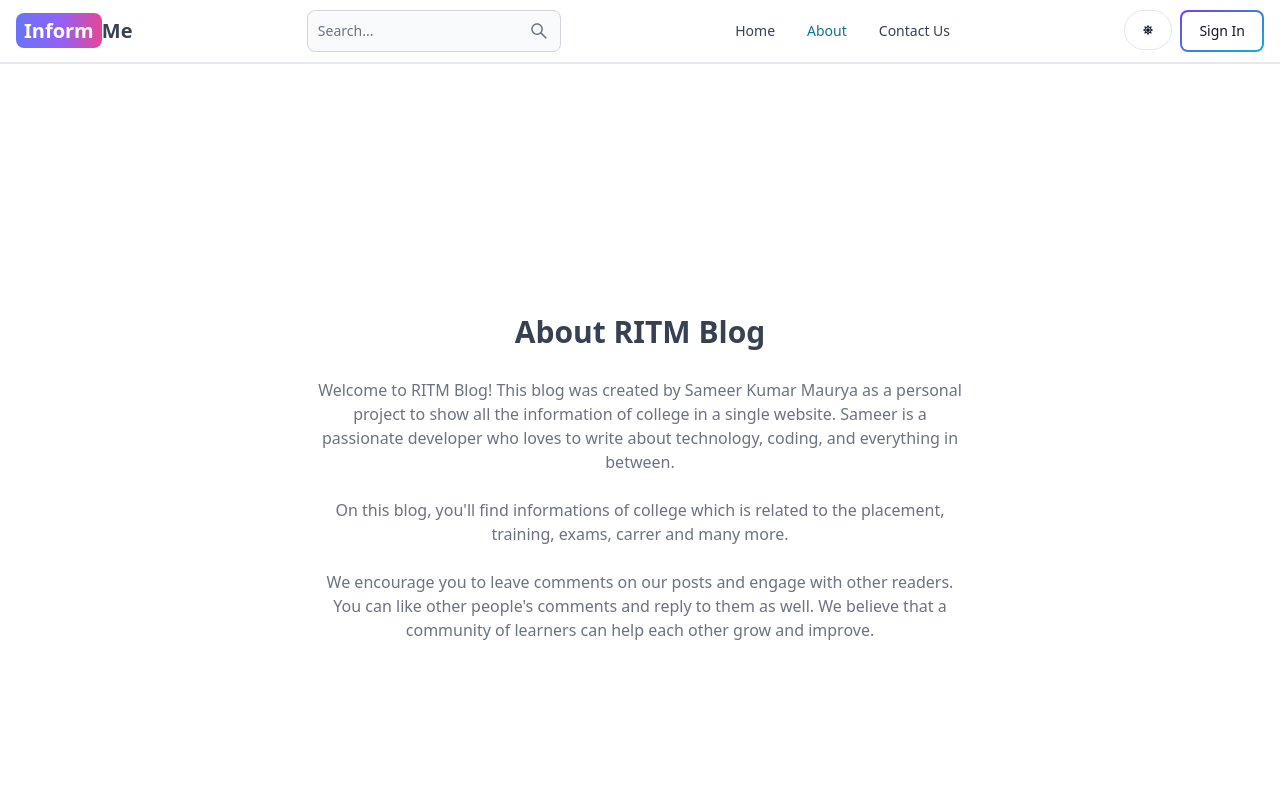
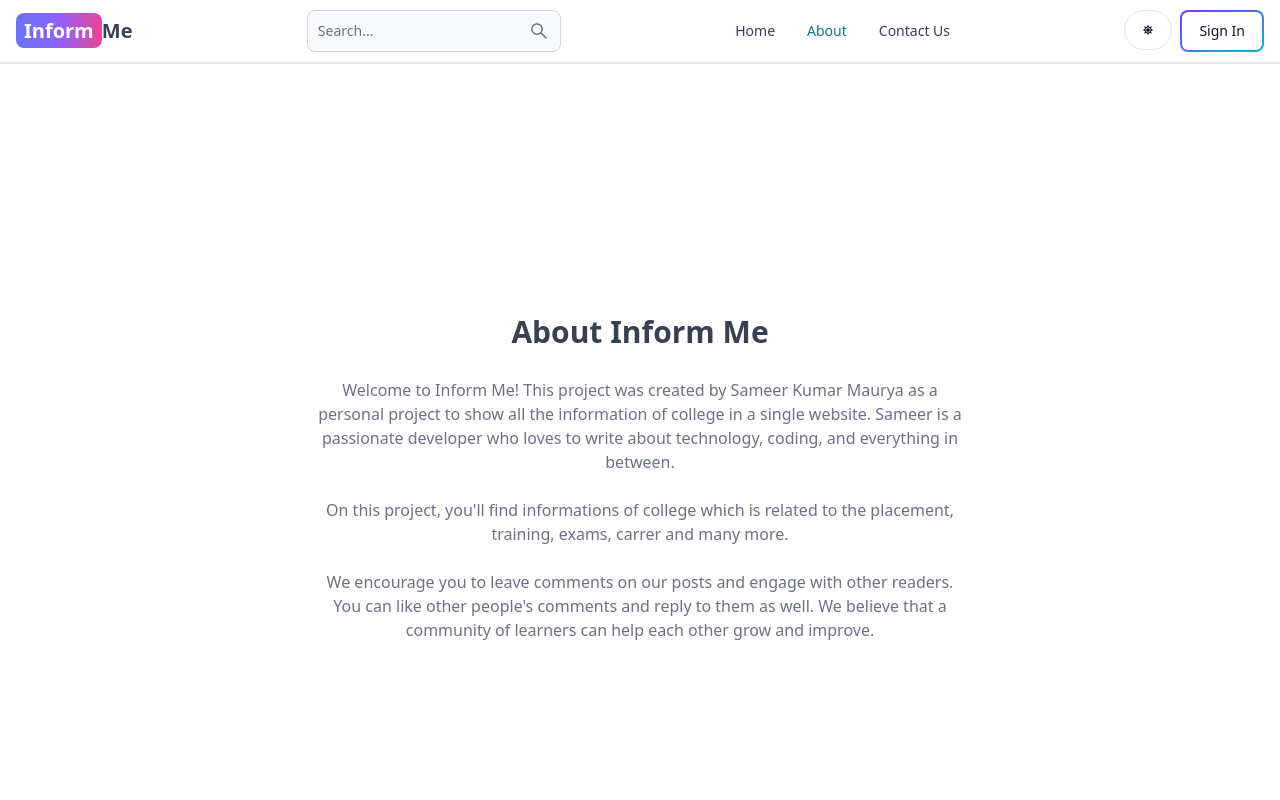
Before and after one commit to SAMEER563/InformMe, a React (Vite) app in the folder client/: page /about in a window 1280 px wide. Shown: the top 800 px of the page. Built offline with nearby package versions, Linux system fonts and the light colour scheme; no server answers.

Commit message:
About change

```diff
--- a/client/src/pages/About.jsx
+++ b/client/src/pages/About.jsx
@@ -5,17 +5,17 @@ export default function About() {
       <div className='max-w-2xl mx-auto p-3 text-center'>
         <div>
           <h1 className='text-3xl font font-semibold text-center my-7'>
-            About RITM Blog
+            About Inform Me
           </h1>
           <div className='text-md text-gray-500 flex flex-col gap-6'>
             <p>
-              Welcome to RITM Blog! This blog was created by Sameer Kumar Maurya
+              Welcome to Inform Me! This project was created by Sameer Kumar Maurya
               as a personal project to show all the information of college in a single website. Sameer is a passionate developer who loves to write about
               technology, coding, and everything in between.
             </p>
 
             <p>
-              On this blog, you&apos;ll find informations of college which is related to the placement, training, exams, carrer and many more.
+              On this project, you&apos;ll find informations of college which is related to the placement, training, exams, carrer and many more.
             </p>
 
             <p>
```
